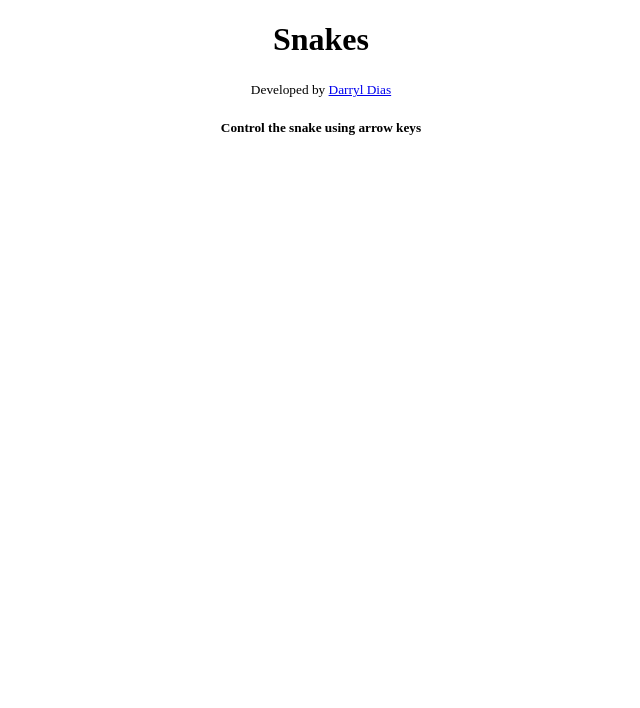
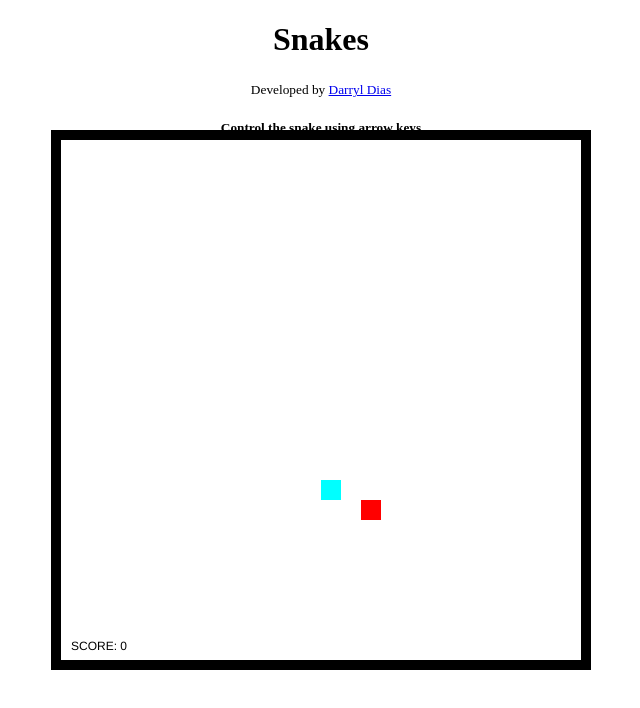
Before and after one commit to DarrylDias/hyper-snakes, a plain HTML site: page index.html in a window 1280 px wide. Shown: the whole page, without its empty margins (319-959 px from the left). Drawn offline with Linux system fonts and the light colour scheme; the site is published under a folder, as on GitHub Pages, so addresses that start at the root find nothing.

Commit message:
Setting  game.js path to relative. Removing "/"

```diff
--- a/index.html
+++ b/index.html
@@ -30,6 +30,6 @@
 	<div class="footer">
 	<h5>Control the snake using arrow keys</h5>
 	</div>
-	<script type="text/javascript" src="/game.js"></script>
+	<script type="text/javascript" src="game.js"></script>
 </body>
 </html>
```
